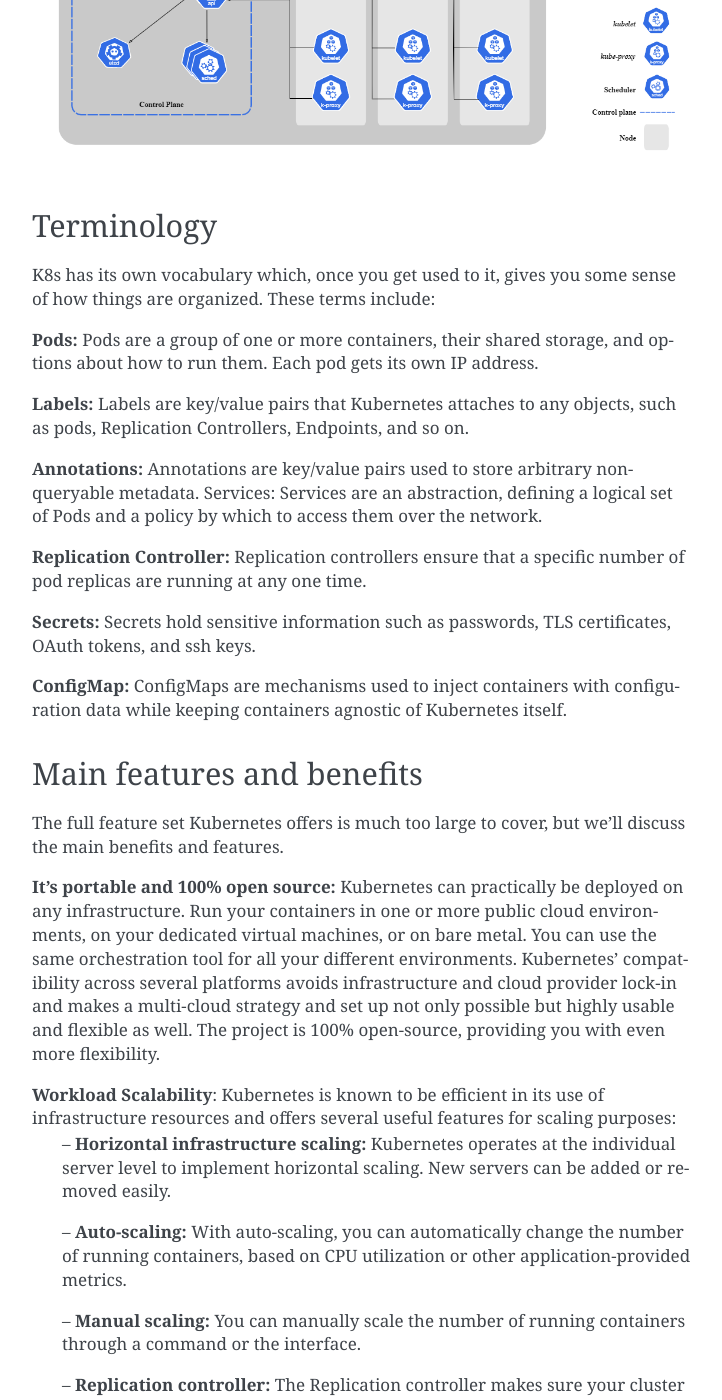
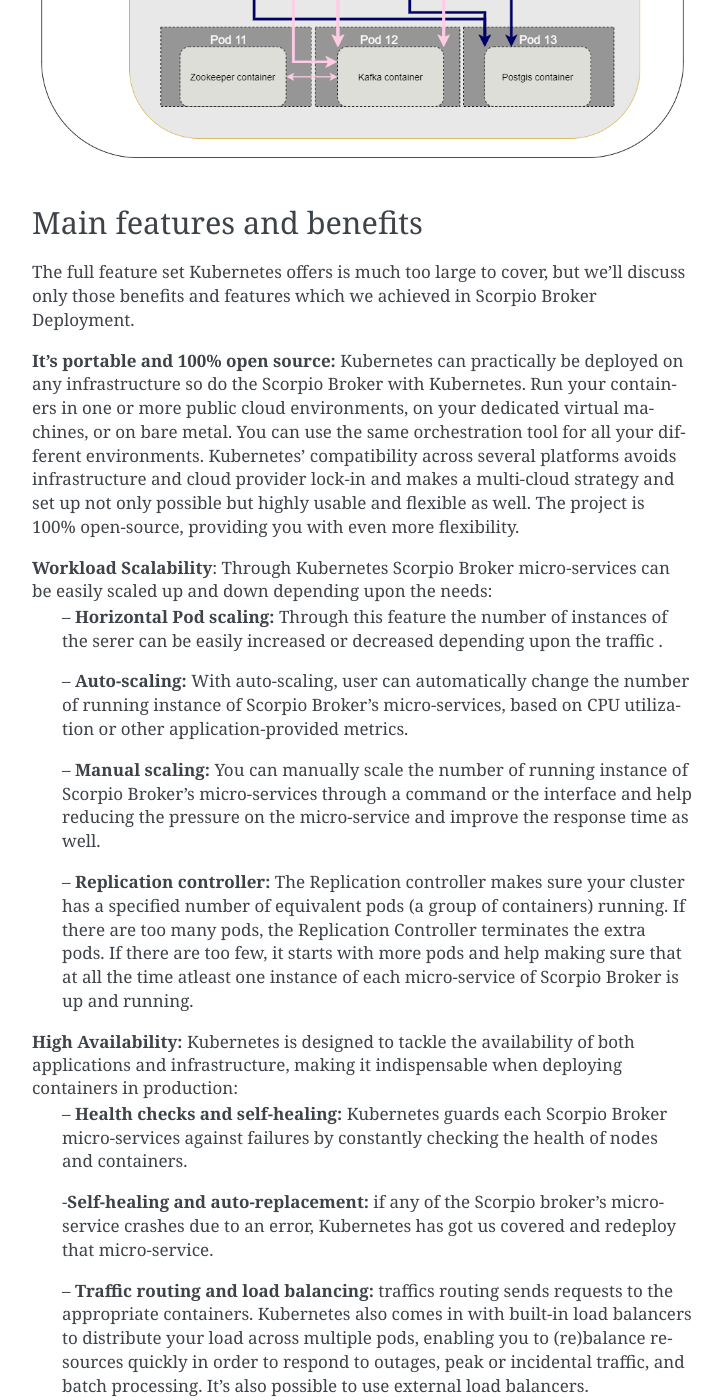
Before and after one commit to ScorpioBroker/ScorpioBroker, a Sphinx documentation site: the page built from docs/en/source/k8Introduction.rst, in a window 1280 px wide and 1400 px high, scrolled down 1274 px. Shown: the whole window, without its empty margins (388-1110 px from the left). Built offline with Sphinx 7.4.7, drawn with Linux system fonts in a browser that asks for light colours; pages that are not in the unit, such as notebooks, are missing from menus; some of the changed text lies outside the part shown.

Commit message:
feature-153 change in k8s intro page

```diff
--- a/docs/en/source/k8Introduction.rst
+++ b/docs/en/source/k8Introduction.rst
@@ -1,64 +1,37 @@
-****************************
-Introduction
-****************************
+********************************
+Scorpio Broker and Kubernetes
+********************************
 
 Kubernetes, or K8s, is a container orchestration system. In other words, when you use K8s, a container-based application can be deployed, scaled, and managed automatically.
 
-The objective of Kubernetes container orchestration is to abstract away the complexity of managing a fleet of containers that represent packaged applications and include the code and everything needed to them wherever they’re provisioned. By interacting with the K8s REST API, users can describe the desired state of their applications, and K8s does whatever is necessary to make the infrastructure conform. It deploys groups of containers, replicates them, redeploys if some of them fail, and so on.
+The objective of using Kubernetes container orchestration for Scorpio Broker deployment is to abstract away the complexity of managing a fleet of containers that represent packaged applications and include the code and everything needed to them wherever they’re provisioned. By interacting with the K8s REST API, users can describe the desired state of their applications, and K8s does whatever is necessary to make the infrastructure conform. It deploys groups of containers, replicates them, redeploys if some of them fail, and so on.
 
-Because it’s open-source, a K8s cluster can run almost anywhere, and the major public cloud providers all provide easy ways to consume this technology. Private clouds based on OpenStack can also run Kubernetes, and bare metal servers can be leveraged as worker nodes for it. So if you describe your application with K8s building blocks, you’ll then be able to deploy it within VMs or bare metal servers, on public or private clouds.
+Deployment Architecture
+########################
+Deployment architecture of scorpio Broker consist of master node and worker node configuration where master node is basically reponsible for the handling and managing all the kubernetes related task and worker node is where all the Scorpio Broker Micro-service get deployed.
 
-The K8s architecture is relatively simple. You never interact directly with the nodes hosting your application, but only with the control plane, which presents an API and is in charge of scheduling and replicating groups of containers named Pods. Kubectl is the command-line interface that allows you to interact with the API to share the desired application state or gather detailed information on the infrastructure’s current state.
-
-Basic Components
-#################
-**Nodes**: Kubernetes runs your workload by placing containers into Pods to run on Nodes. A node may be a virtual or physical machine, depending on the cluster. Each node is managed by the control plane and contains the services necessary to run Pods
-
-Typically you have several nodes in a cluster; in a learning or resource-limited environment, you might have just one.
-
-The components on a node include the kubelet, a container runtime, and the kube-proxy.
-
-**Master**: The control plane itself runs the API server (kube-apiserver), the scheduler (kube-scheduler), the controller manager (kube-controller-manager) and etcd, a highly available key-value store for shared configuration and service discovery implementing the Raft consensus Algorithm.
+All the micro-service in the cluster communicates from one another using the ClusterIp and this way we get the running cluster of Scorpio broker on Kubernetes
 
 .. figure:: figures/k8Architecture.png
 
+Main features and benefits
+###############################
+The full feature set Kubernetes offers is much too large to cover, but we’ll discuss only those benefits and features which we achieved in Scorpio Broker Deployment.
 
+**It’s portable and 100% open source:** Kubernetes can practically be deployed on any infrastructure so do the Scorpio Broker with Kubernetes. Run your containers in one or more public cloud environments, on your dedicated virtual machines, or on bare metal. You can use the same orchestration tool for all your different environments. Kubernetes’ compatibility across several platforms avoids infrastructure and cloud provider lock-in and makes a multi-cloud strategy and set up not only possible but highly usable and flexible as well. The project is 100% open-source, providing you with even more flexibility.
 
-Terminology
-#############
+**Workload Scalability**: Through Kubernetes Scorpio Broker micro-services can be easily scaled up and down depending upon the needs:
+ – **Horizontal Pod scaling:** Through this feature the number of instances of the serer can be easily increased or decreased depending upon the traffic .
 
-K8s has its own vocabulary which, once you get used to it, gives you some sense of how things are organized. These terms include:
+ – **Auto-scaling:** With auto-scaling, user can automatically change the number of running instance of Scorpio Broker's micro-services, based on CPU utilization or other application-provided metrics.
 
-**Pods:** Pods are a group of one or more containers, their shared storage, and options about how to run them. Each pod gets its own IP address.
+ – **Manual scaling:** You can manually scale the number of running instance of Scorpio Broker's micro-services through a command or the interface and help reducing the pressure on the micro-service and improve the response time as well.
 
-**Labels:** Labels are key/value pairs that Kubernetes attaches to any objects, such as pods, Replication Controllers, Endpoints, and so on.
-
-**Annotations:** Annotations are key/value pairs used to store arbitrary non-queryable metadata.
-Services: Services are an abstraction, defining a logical set of Pods and a policy by which to access them over the network.
-
-**Replication Controller:** Replication controllers ensure that a specific number of pod replicas are running at any one time.
-
-**Secrets:** Secrets hold sensitive information such as passwords, TLS certificates, OAuth tokens, and ssh keys.
-
-**ConfigMap:** ConfigMaps are mechanisms used to inject containers with configuration data while keeping containers agnostic of Kubernetes itself.
-
-Main features and benefits
-########################################
-The full feature set Kubernetes offers is much too large to cover, but we’ll discuss the main benefits and features.
-
-**It’s portable and 100% open source:** Kubernetes can practically be deployed on any infrastructure. Run your containers in one or more public cloud environments, on your dedicated virtual machines, or on bare metal. You can use the same orchestration tool for all your different environments. Kubernetes’ compatibility across several platforms avoids infrastructure and cloud provider lock-in and makes a multi-cloud strategy and set up not only possible but highly usable and flexible as well. The project is 100% open-source, providing you with even more flexibility.
-
-**Workload Scalability**: Kubernetes is known to be efficient in its use of infrastructure resources and offers several useful features for scaling purposes:
- – **Horizontal infrastructure scaling:** Kubernetes operates at the individual server level to implement horizontal scaling. New servers can be added or removed easily.
-
- – **Auto-scaling:** With auto-scaling, you can automatically change the number of running containers, based on CPU utilization or other application-provided metrics.
-
- – **Manual scaling:** You can manually scale the number of running containers through a command or the interface.
-
- – **Replication controller:** The Replication controller makes sure your cluster has a specified number of equivalent pods (a group of containers) running. If there are too many pods, the Replication Controller terminates the extra pods. If there are too few, it starts with more pods.
+ – **Replication controller:** The Replication controller makes sure your cluster has a specified number of equivalent pods (a group of containers) running. If there are too many pods, the Replication Controller terminates the extra pods. If there are too few, it starts with more pods and help making sure that at all the time atleast one instance of each micro-service of Scorpio Broker is up and running.
 
 **High Availability:** Kubernetes is designed to tackle the availability of both applications and infrastructure, making it indispensable when deploying containers in production:
+ – **Health checks and self-healing:** Kubernetes guards each Scorpio Broker micro-services against failures by constantly checking the health of nodes and containers.
 
- – **Health checks and self-healing:** Kubernetes guards your containerized application against failures by constantly checking the health of nodes and containers. Kubernetes also offers self-healing and auto-replacement: if a container or pod crashes due to an error, Kubernetes has got you covered.
+ -**Self-healing and auto-replacement:** if any of the Scorpio broker's micro-service crashes due to an error, Kubernetes has got us covered and redeploy that micro-service.
 
  – **Traffic routing and load balancing:** traffics routing sends requests to the appropriate containers. Kubernetes also comes in with built-in load balancers to distribute your load across multiple pods, enabling you to (re)balance resources quickly in order to respond to outages, peak or incidental traffic, and batch processing. It’s also possible to use external load balancers.
```
Also changed, not shown: docs/en/source/figures/k8Architecture.png.
